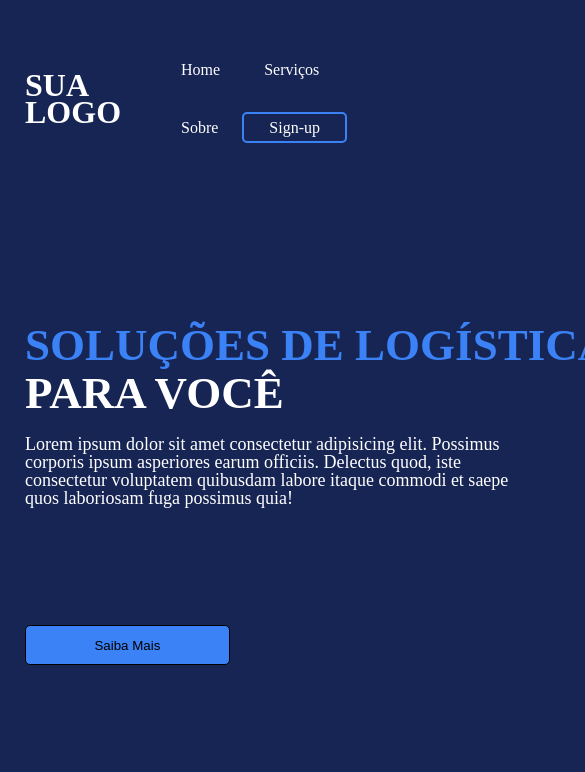
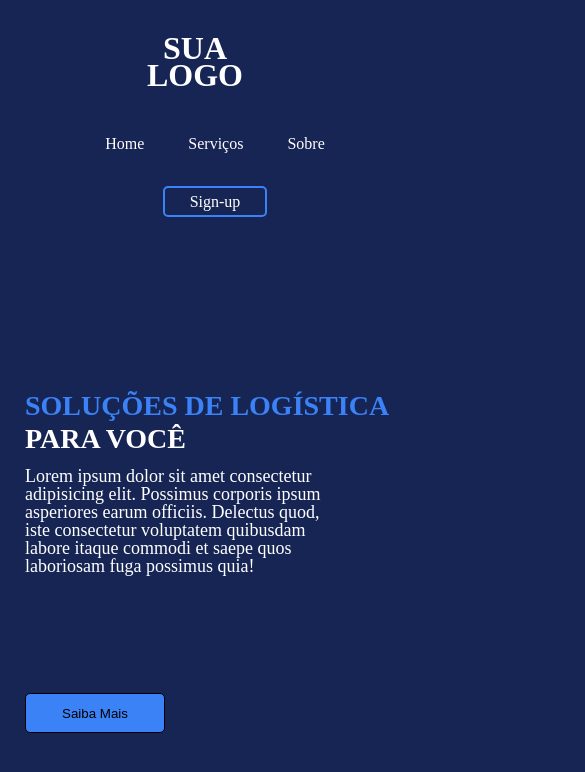
Before and after one commit to felipeadreas/Projetos, a plain HTML site: page index.html in a window 390 px wide. Shown: the top 772 px of the page, 585 px wide, since content can reach past the window. Drawn offline with Linux system fonts and the light colour scheme.

Commit message:
responsivo

```diff
--- a/index.html
+++ b/index.html
@@ -5,6 +5,7 @@
     <meta name="viewport" content="width=device-width, initial-scale=1.0">
     <title>Logistic landing page</title>
     <link rel="stylesheet" href="style.css">
+    <link rel="stylesheet" href="media.css">
 </head>
 <body>
     <header>
--- /dev/null
+++ b/media.css
@@ -0,0 +1,22 @@
+@media screen and (max-width: 760px){
+   header{
+   text-align: center;
+    flex-direction: column;
+   }
+   main{
+    max-width: 400px;
+    flex-direction: column;
+   }
+   img{
+    display: none;
+   }
+    h2{
+        font-size: 28px;
+   }
+   p{
+    width: 300px;
+   }
+   aside{
+
+   }
+}
```
Also changed, not shown: estilos/body.png.jpg (deleted).
